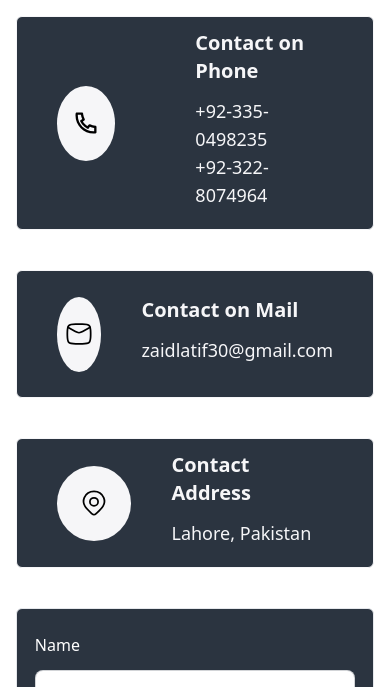
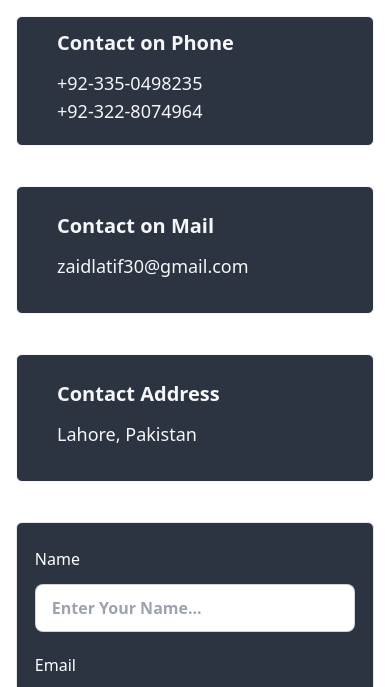
Before and after one commit to zzayd30/Portfolio-Website, a website: page contact.html in a window 390 px wide. Shown: the part 140-827 px from the top of the page. Drawn offline with Linux system fonts and the light colour scheme.

Commit message:
Fixed the icons issue

```diff
--- a/contact.html
+++ b/contact.html
@@ -58,7 +58,7 @@
             <div
                 class="box2 min-w-full border bg-neutral border-[#f6f6f8] my-10 rounded-md flex justify-start items-center">
                 <div
-                    class="box2-img border border-none bg-[#f6f6f8] h-[75px] w-[75px] flex justify-center items-center rounded-[50%] mx-10">
+                    class="box2-img border border-none bg-[#f6f6f8] h-[75px] w-[75px] md:flex md:justify-center md:items-center rounded-[50%] mx-10 hidden">
                     <img src="images/phone.svg" alt="Phone" class="w-7">
                 </div>
                 <div class="text mx-10">
@@ -73,7 +73,7 @@
             <div
                 class="box3 min-w-full border bg-neutral border-[#f6f6f8] my-10 rounded-md flex justify-start items-center min-h-32">
                 <div
-                    class="box3-img border border-none bg-[#f6f6f8] h-[75px] w-[75px] flex justify-center items-center rounded-[50%] ml-10">
+                    class="box3-img border border-none bg-[#f6f6f8] h-[75px] w-[75px] md:flex md:justify-center md:items-center hidden rounded-[50%] ml-10">
                     <img src="images/message.svg" alt="Mail" class="w-7">
                 </div>
                 <div class="text mx-10 lg:mx-[80px]">
@@ -86,7 +86,7 @@
             <div
                 class="box4 min-w-full border bg-neutral border-[#f6f6f8] my-10 rounded-md flex justify-start items-center min-h-32">
                 <div
-                    class="box4-img border border-none bg-[#f6f6f8] h-[75px] w-[75px] flex justify-center items-center rounded-[50%] ml-10">
+                    class="box4-img border border-none bg-[#f6f6f8] h-[75px] w-[75px] md:flex md:justify-center md:items-center hidden rounded-[50%] ml-10">
                     <img src="images/location.svg" alt="Mail" class="w-7">
                 </div>
                 <div class="text mx-10 lg:mx-[80px]">
```
Also changed, not shown: src/output.css.
